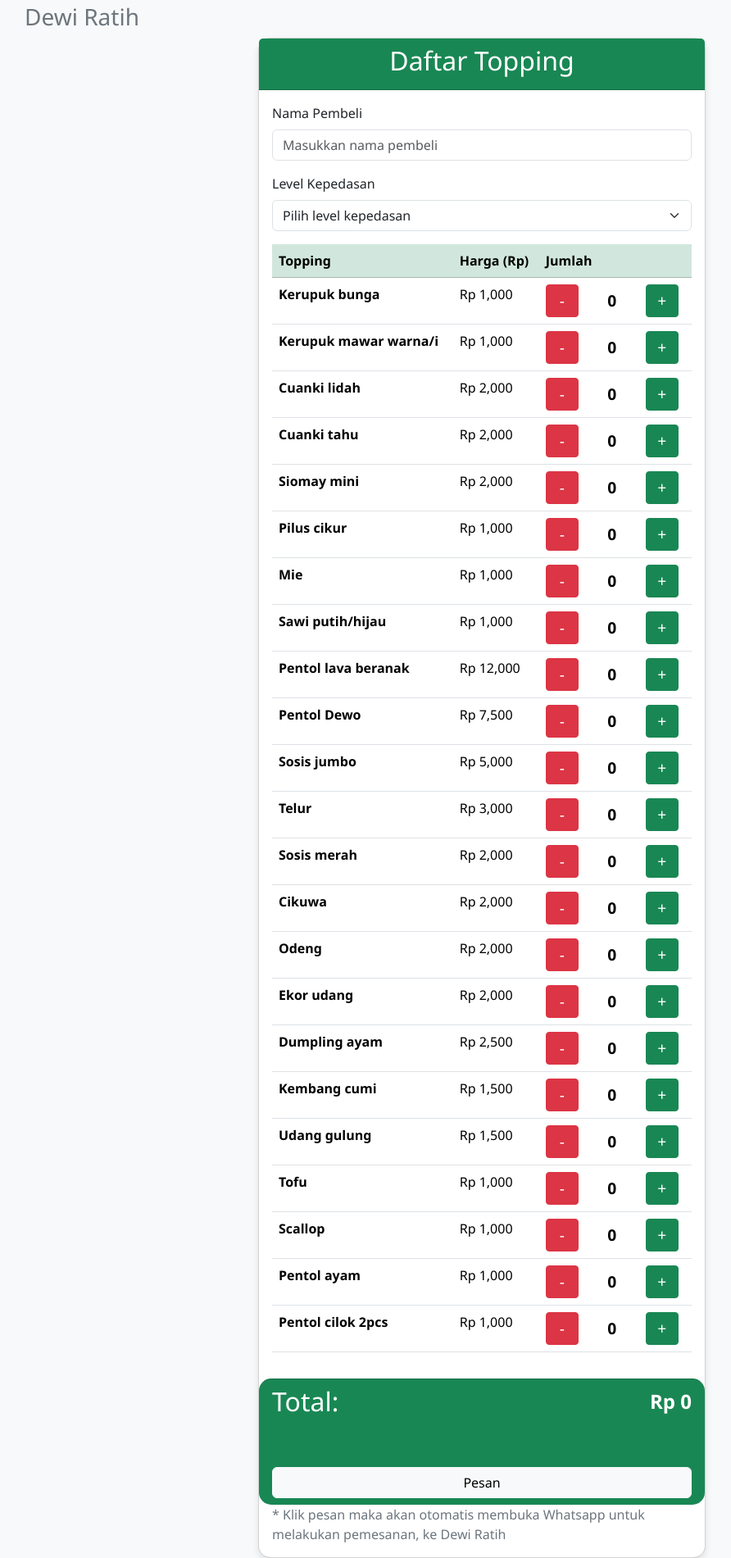
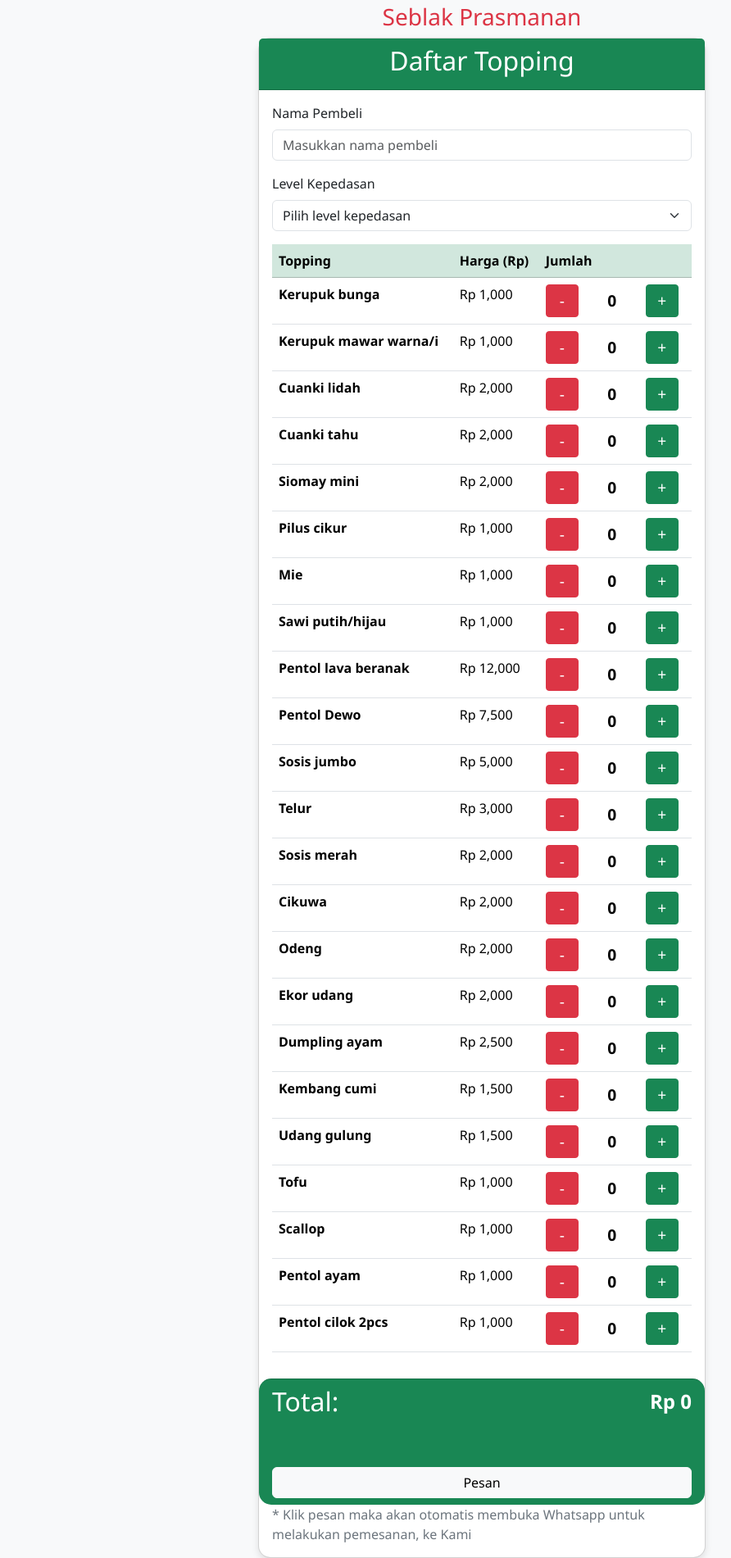
Before and after one commit to andhikaprttp/kalkulator-toping-seblak, a plain HTML site: page index.html in a window 1280 px wide. Shown: the part 135-2036 px from the top of the page at 82% size, without its empty margins (52-944 px from the left). Drawn offline with nearby package versions, Linux system fonts and the light colour scheme.

Commit message:
Update index.html

```diff
--- a/index.html
+++ b/index.html
@@ -93,7 +93,7 @@
     <div class="container">
         <h1 class="text-center mb-4">Menu Topping Seblak</h1>
         <hr>
-        <h3 class="text-secondary">Dewi Ratih</h3>
+        <h3 class="text-danger text-center">Seblak Prasmanan</h3>
         <div class="row justify-content-center">
             <div class="col-12 col-md-8 col-lg-6">
                 <div class="card">
@@ -139,7 +139,7 @@
                         </div>
                         <button class="btn btn-light w-100 mt-3" onclick="sendToWhatsApp()">Pesan</button>
                     </div>
-                    <p class="text-secondary mx-3">* Klik pesan maka akan otomatis membuka Whatsapp untuk melakukan pemesanan, ke Dewi Ratih</p>
+                    <p class="text-secondary mx-3">* Klik pesan maka akan otomatis membuka Whatsapp untuk melakukan pemesanan, ke Kami</p>
                 </div>
             </div>
         </div>
```
